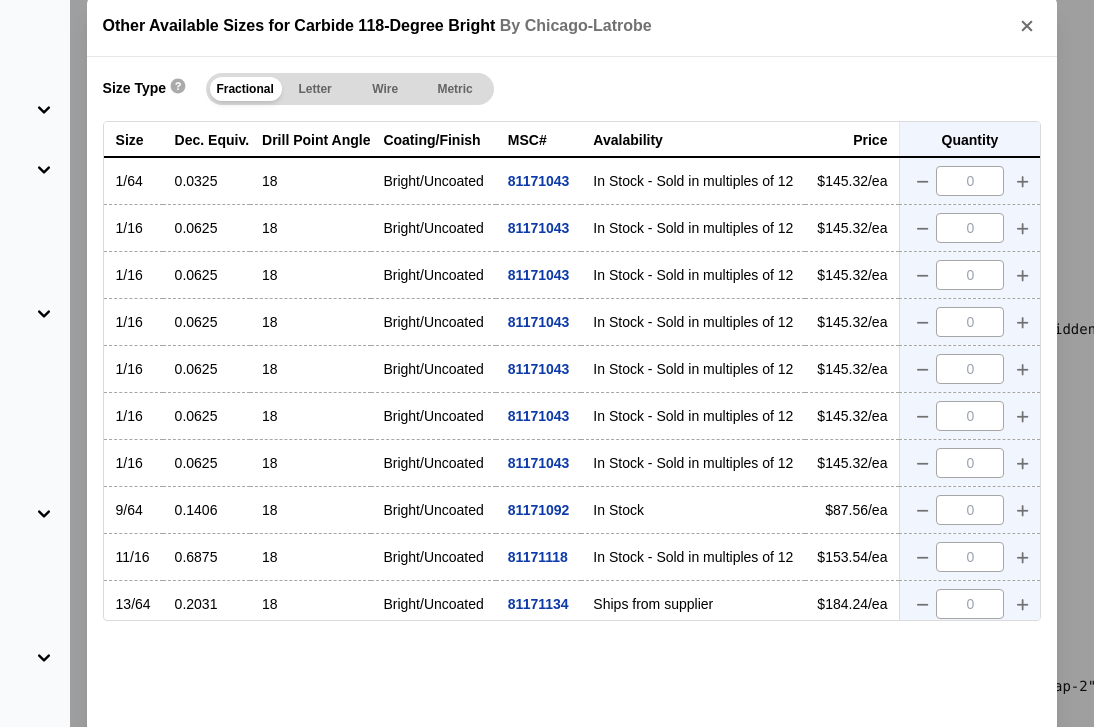
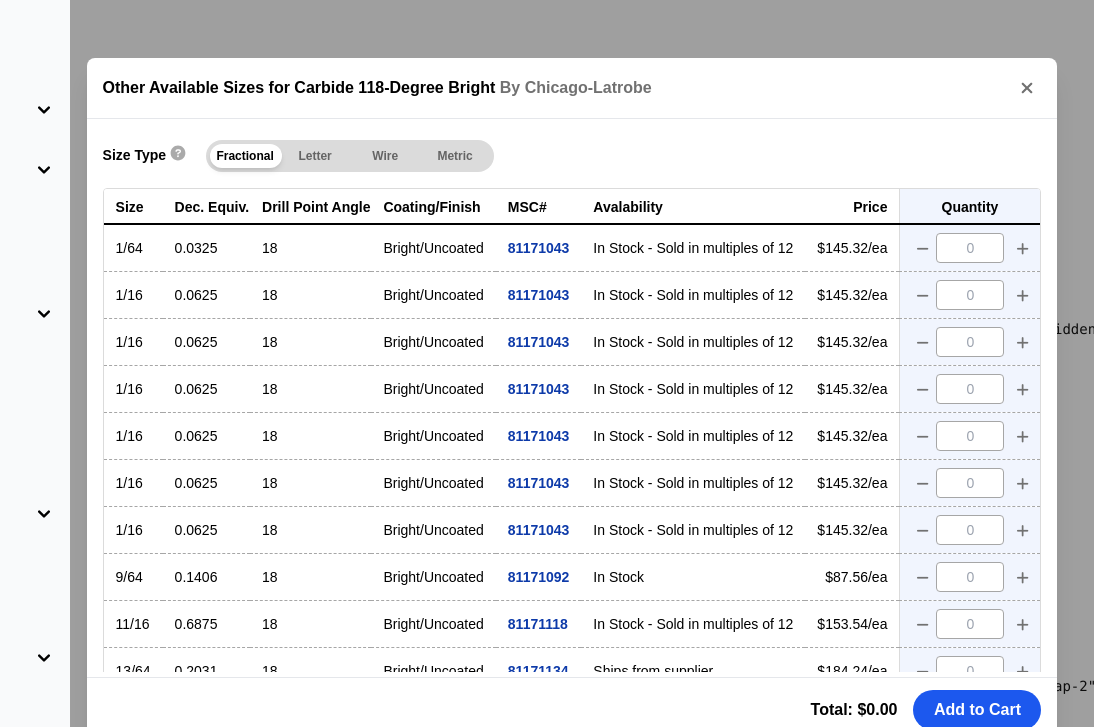
Before and after one commit to AdrianMsc/msc-tailwind-theme, a website: page pages/table.html in a window 1280 px wide. Both pictures are taken after a click on the button "Trigger Modal". Shown: the top 727 px of the page, 186-1280 px from the left. Drawn offline with nearby package versions, Linux system fonts and the light colour scheme; a script that the page names is missing; a small style sheet from the web is missing.

Commit message:
Update: Fix dynamic height

```diff
--- a/pages/table.html
+++ b/pages/table.html
@@ -52,7 +52,7 @@
         class="absolute flex h-screen w-screen bg-[#21212166] top-0 left-0 place-content-center place-items-center hidden p-5 md:pl-64">
         <div id="modal"
           class="h-fit w-full md:min-w-fit md:max-w-[90%] md:h-[90%] md:min-h-fit bg-white rounded-lg shadow-xl overflow-hidden flex flex-col justify-between">
-          <div class="flex p-4 w-full place-content-between items-center">
+          <div class="flex p-4 w-full place-content-between items-center border-b">
             <h4 class="h-fit font-bold align-middle text-sm sm:text-base">
               <span>Other Available Sizes for</span>
               <span>Carbide 118-Degree Bright</span>
@@ -62,8 +62,8 @@
               <img src="../assets/times.svg" class="msc-modal-close" />
             </button>
           </div>
-          <div class="flex-row px-4 pt-4 border-t border-b text-sm h-full">
-            <div class="flex flex-col gap-4 pb-4 h-full">
+          <div class="flex-row px-4 pt-4 text-sm h-[80%] overflow-hidden">
+            <div class="flex flex-col gap-4 pb-4">
               <fieldset>
                 <div class="msc-label-toggle-container flex flex-col sm:flex-row sm:items-center items-start gap-2">
                   <div class="flex">
@@ -95,8 +95,7 @@
                   </div>
                 </div>
               </fieldset>
-              <div id="tableDiv"
-                class="border border-monochromes-grey_xlight rounded overflow-auto max-h-[500px] sm:h-auto">
+              <div id="tableDiv" class="border border-monochromes-grey_xlight rounded overflow-auto h-[75%]">
                 <table class="w-full h-full">
                   <thead
                     class="sticky top-0 bg-white z-10 after:content-[''] after:absolute after:inset-0 after:border-b-2 after:border-black after:pointer-events-none after:z-10">
@@ -597,7 +596,7 @@
               </div>
             </div>
           </div>
-          <div class="flex justify-end py-3 px-4 gap-4 items-center h-auto">
+          <div class="flex justify-end py-3 px-4 gap-4 items-center h-auto border-t">
             <p class="font-bold text-sm sm:text-base">
               Total: <span class="font-bold text-sm sm:text-base">$0.00</span>
             </p>
@@ -906,7 +905,7 @@
     window.onload = function () {
       setMaxHeight();
       const modalOne = document.getElementById("modalOne");
-      if (modalOne && !modalOne.classList.contains("hidden")) {
+      if (modalOne) {
         setMaxHeight();
       }
     };
@@ -915,7 +914,7 @@
 
     document.addEventListener("DOMContentLoaded", function () {
       const modalElement = document.getElementById("modal");
-      if (modalElement) {
+      if (modalElement && !modalOne.classList.contains("hidden")) {
         modalElement.addEventListener("shown.bs.modal", setMaxHeight);
       }
     });
```
Also changed, not shown: src/output.css.
